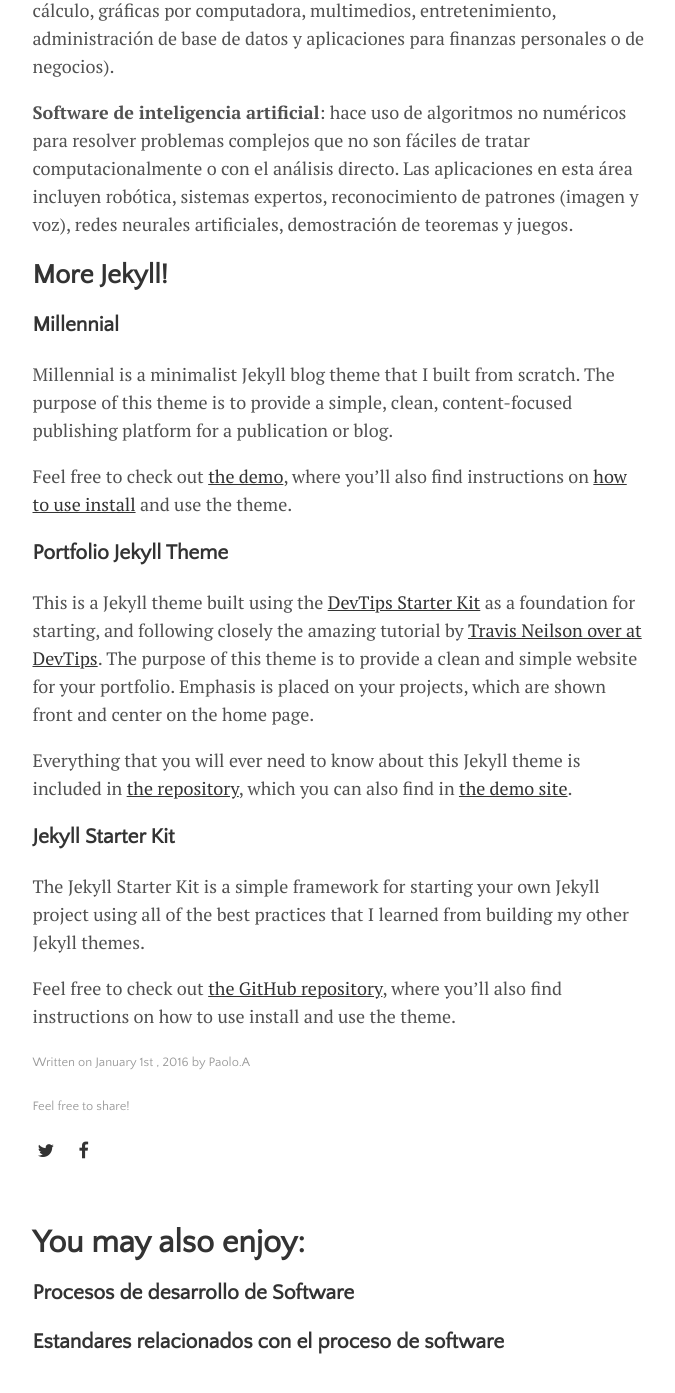
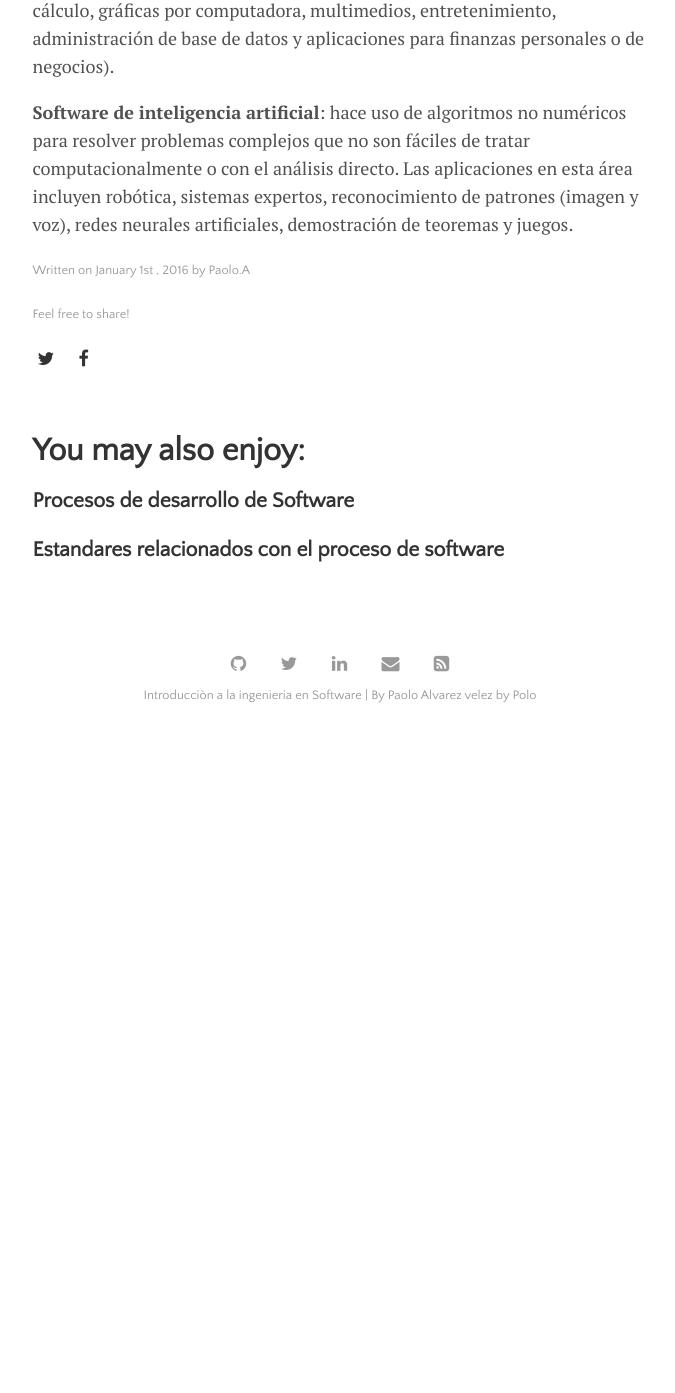
Before and after one commit to Paolo19010/Miblog, a Jekyll site: the page built from _posts/2016-01-01-welcome-to-lagrange.md, in a window 1280 px wide and 1400 px high, scrolled down 3786 px. Shown: the top 1393 px of the window, without its empty margins (300-975 px from the left). Built offline with Jekyll 4.4.1, drawn with Linux system fonts in a browser that asks for light colours; after the commit the page ends 4527 px from its top, so only the background shows below that.

Commit message:
modu1f
modu1f

```diff
--- a/_posts/2016-01-01-welcome-to-lagrange.md
+++ b/_posts/2016-01-01-welcome-to-lagrange.md
@@ -62,23 +62,3 @@
 **Software de línea de productos**: es diseñado para proporcionar una capacidad específica para uso de muchos consumidores diferentes. El software de línea de productos se centra en algún mercado limitado y particular (por ejemplo, control del inventario de productos) o se dirige a mercados masivos de consumidores (procesamiento de textos, hojas de cálculo, gráficas por computadora, multimedios, entretenimiento, administración de base de datos y aplicaciones para finanzas personales o de negocios).
 
 **Software de inteligencia artificial**: hace uso de algoritmos no numéricos para resolver problemas complejos que no son fáciles de tratar computacionalmente o con el análisis directo. Las aplicaciones en esta área incluyen robótica, sistemas expertos, reconocimiento de patrones (imagen y voz), redes neurales artificiales, demostración de teoremas y juegos.
-
-## More Jekyll!
-
-### Millennial
-
-Millennial is a minimalist Jekyll blog theme that I built from scratch. The purpose of this theme is to provide a simple, clean, content-focused publishing platform for a publication or blog.
-
-Feel free to check out <a href="https://lenpaul.github.io/Millennial/" target="_blank">the demo</a>, where you’ll also find instructions on <a href="https://lenpaul.github.io/Millennial/documentation/getting-started.html">how to use install</a> and use the theme.
-
-### Portfolio Jekyll Theme
-
-This is a Jekyll theme built using the [DevTips Starter Kit](http://devtipsstarterkit.com/) as a foundation for starting, and following closely the amazing tutorial by [Travis Neilson over at DevTips](https://www.youtube.com/watch?v=T6jKLsxbFg4&list=PL0CB3OvPhDA_STygmp3sDenx3UpdOMk7P). The purpose of this theme is to provide a clean and simple website for your portfolio. Emphasis is placed on your projects, which are shown front and center on the home page.
-
-Everything that you will ever need to know about this Jekyll theme is included in [the repository](https://github.com/LeNPaul/portfolio-jekyll-theme), which you can also find in [the demo site](https://lenpaul.github.io/portfolio-jekyll-theme/).
-
-### Jekyll Starter Kit
-
-The Jekyll Starter Kit is a simple framework for starting your own Jekyll project using all of the best practices that I learned from building my other Jekyll themes.
-
-Feel free to check out <a href="https://github.com/LeNPaul/jekyll-starter-kit" target="_blank">the GitHub repository</a>, where you’ll also find instructions on how to use install and use the theme.
```
